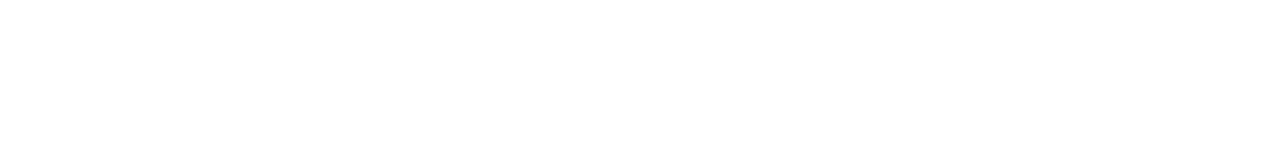
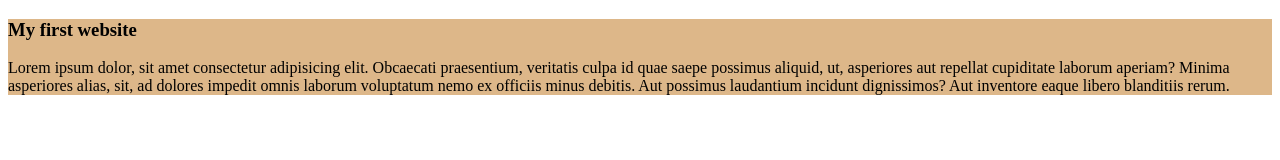
Before and after one commit to sarna375/my-first-github-repo, a plain HTML site: page index.html in a window 1280 px wide. Drawn offline with Linux system fonts and the light colour scheme.

Commit message:
added the first blog

```diff
--- /dev/null
+++ b/index.css
@@ -0,0 +1,3 @@
+div{
+    background-color: rgb(221, 183, 137);
+}
--- a/index.html
+++ b/index.html
@@ -4,8 +4,14 @@
     <meta charset="UTF-8">
     <meta name="viewport" content="width=device-width, initial-scale=1.0">
     <title>My first github repo</title>
+    <link rel="stylesheet" href="index.css">
 </head>
 <body>
+    <div>
+        <h3>My first website</h3>
+        <p>Lorem ipsum dolor, sit amet consectetur adipisicing elit. Obcaecati praesentium, veritatis culpa id quae saepe possimus aliquid, ut, asperiores aut repellat cupiditate laborum aperiam? Minima asperiores alias, sit, ad dolores impedit omnis laborum voluptatum nemo ex officiis minus debitis. Aut possimus laudantium incidunt dignissimos? Aut inventore eaque libero blanditiis rerum.
 
+        </p>
+    </div>
 </body>
 </html>
```
